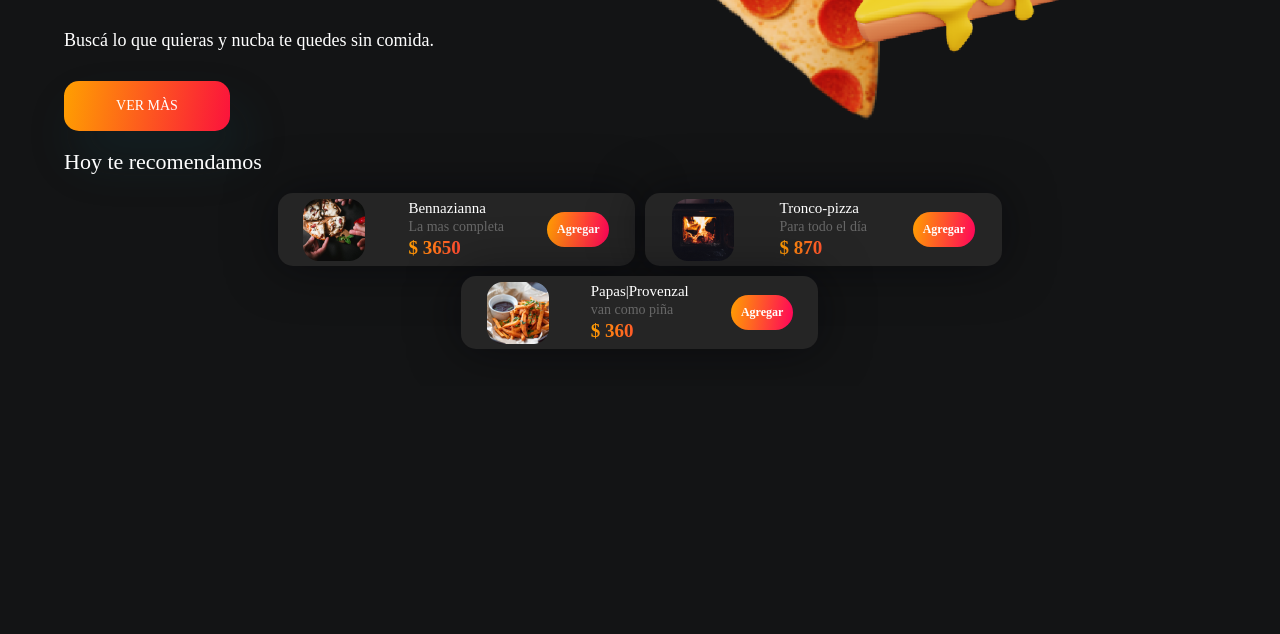
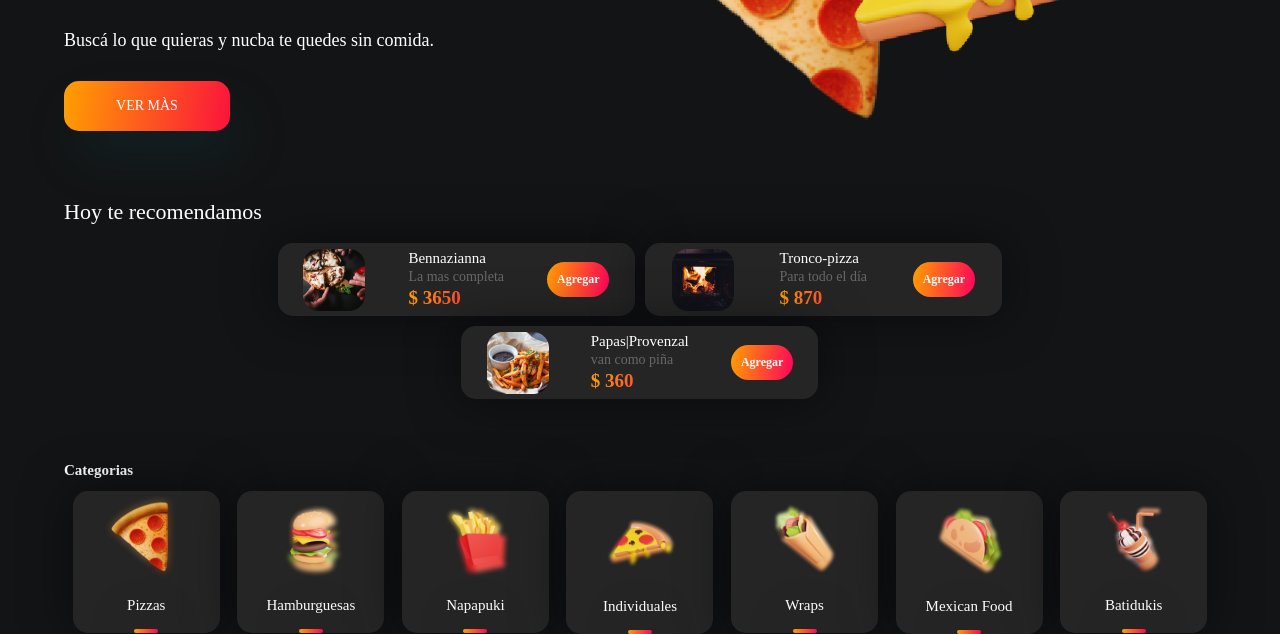
Before and after one commit to lotermin/E5, a plain HTML site: page index.html in a window 1280 px wide. Shown: the part 414-1048 px from the top of the page. Before the commit the page ends 800 px from the top, so only its background shows below. Drawn offline with Linux system fonts and the light colour scheme; a web font is replaced by a local one.

Commit message:
categorias

```diff
--- a/index.css
+++ b/index.css
@@ -79,6 +79,7 @@ body{
 }
 
 .today{
+    margin-top: 50px;
     width: 90%;
     display: flex;
     justify-content:center;
@@ -137,3 +138,72 @@ body{
     border-radius: 17.5px;
     border-style: none;
 }
+
+.category{
+    margin-top: 50px;
+    width: 90%;
+    display: flex;
+    justify-content: center;
+    align-items: center;
+    flex-direction: column;
+}
+.category h1{
+    width: 100%;
+    font-weight: 800;
+    font-size: 15px;
+}
+.categoryContainer{
+    width: 100%;
+    display: flex;
+    justify-content: space-around;
+    align-items: center;
+    flex-wrap: wrap;
+}
+.categoryBox{
+    width: 147px;
+    display: flex;
+    justify-content: center;
+    align-items: center;
+    flex-direction: column;
+    background: #252525;
+    box-shadow: 0px 0px 50px rgba(1, 2, 7, 0.5);
+    border-radius: 15px;
+}
+.categoryBox img{
+    border-radius: 15px;
+    padding: 10px;
+    width: 71px;
+    background-repeat: no-repeat;
+}
+.categoryBox h3{
+    font-size: 15px;
+    font-weight: 400;
+}
+.categoryBox span{
+    width: 24px;
+    height: 4px;
+    background: linear-gradient(98.81deg, #FFA100 -0.82%, #FF005C 101.53%);
+    box-shadow: 0px 0px 50px rgba(1, 2, 7, 0.5);
+    border-radius: 15px;
+}
+.categoryPizzas{
+    background-image: url(./img/pizzasBlur.png);
+}
+.categoryBurguer{
+    background-image: url(./img/burguerBlur.png);
+}
+.categoryPapas{
+    background-image: url(./img/papasBlur.png);
+}
+.categoryIndividuales{
+    background-image: url(./img/individualesBlur.png);
+}
+.categoryWraps{
+    background-image: url(./img/wrapsBlur.png);
+}
+.categoryMexican{
+    background-image: url(./img/tacoBlur.png);
+}
+.categoryBatidos{
+    background-image: url(./img/batidukisBlur.png);
+}
--- a/index.html
+++ b/index.html
@@ -62,5 +62,47 @@
             </div>
         </div>
     </section>
+
+    <section class="category">
+        <h1>Categorias</h1>
+        <div class="categoryContainer">
+            <div class="categoryBox">
+                <img class="categoryPizzas" src="./img/pizzas.png" alt="Dibujo pizzas">
+                <h3>Pizzas</h3>
+                <span></span>
+            </div>
+            <div class="categoryBox">
+                <img class="categoryBurguer" src="./img/burger.png" alt="Dibujo haburguesa">
+                <h3>Hamburguesas</h3>
+                <span></span>
+            </div>
+            <div class="categoryBox">
+                <img class="categoryPapas" src="./img/papas.png" alt="Dibujo papas fritas">
+                <h3>Napapuki</h3>
+                <span></span>
+            </div>
+            <div class="categoryBox">
+                <img class="categoryIndividuales" src="./img/individuales.png" alt="Dibujo pizzas individuales">
+                <h3>Individuales</h3>
+                <span></span>
+            </div>
+            <div class="categoryBox">
+                <img class="categoryWraps" src="./img/wraps.png" alt="Dibujo wraps">
+                <h3>Wraps</h3>
+                <span></span>
+            </div>
+            <div class="categoryBox">
+                <img class="categoryMexican" src="./img/taco.png" alt="Dibujo taco comida mexicana">
+                <h3>Mexican Food</h3>
+                <span></span>
+            </div>
+            <div class="categoryBox">
+                <img class="categoryBatidos" src="./img/batidukis.png" alt="Dibujo batidukis">
+                <h3>Batidukis</h3>
+                <span></span>
+            </div>
+        </div>
+    </section>
+
 </body>
 </html>
```
Also changed, not shown: img/batidukis.png (added), img/batidukisBlur.png (added), img/burger.png (added), img/burguerBlur.png (added), img/individuales.png (added), img/individualesBlur.png (added), img/papas.png (added), img/papasBlur.png (added), img/pizzas.png (added), img/pizzasBlur.png (added), img/taco.png (added), img/tacoBlur.png (added), img/wraps.png (added), img/wrapsBlur.png (added).
